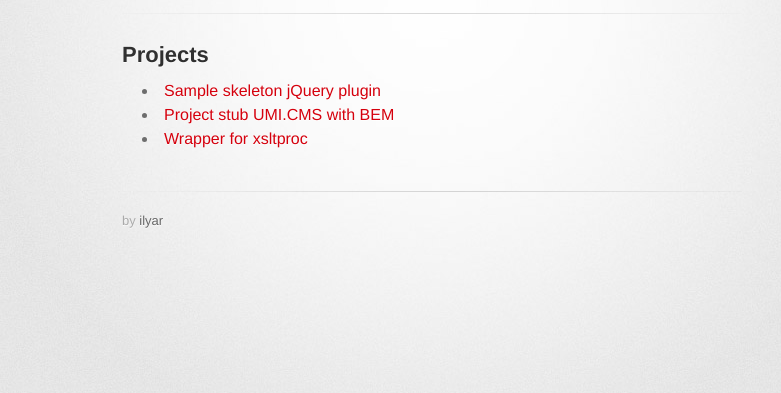
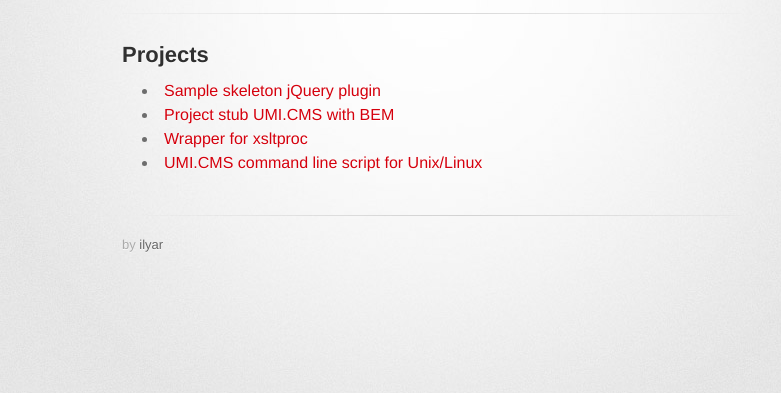
Before and after one commit to ilyar/ilyar.github.io, a plain HTML site: page index.html in a window 1280 px wide. Shown: the part 121-514 px from the top of the page, without its empty margins (208-989 px from the left). Drawn offline with Linux system fonts and the light colour scheme; a web font is replaced by a local one.

Commit message:
add UMI.Console

```diff
--- a/index.html
+++ b/index.html
@@ -29,6 +29,7 @@
             <li><a href="/sample-skeleton-jquery/">Sample skeleton jQuery plugin</a></li>
             <li><a href="/umi-bem-project-stub/">Project stub UMI.CMS with BEM</a></li>
             <li><a href="/xsltproc/">Wrapper for xsltproc</a></li>
+            <li><a href="http://emomteam.github.io/UMI.Console/">UMI.CMS command line script for Unix/Linux</a></li>
           </ul>
         </section>
 
```
